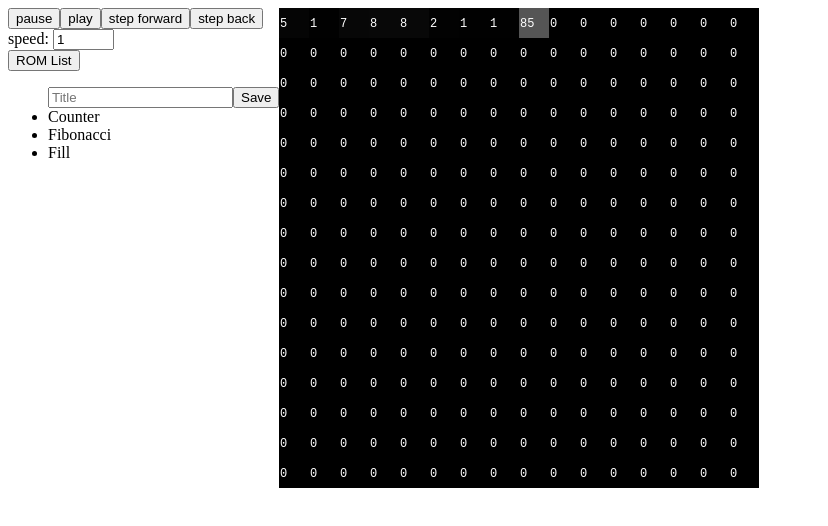
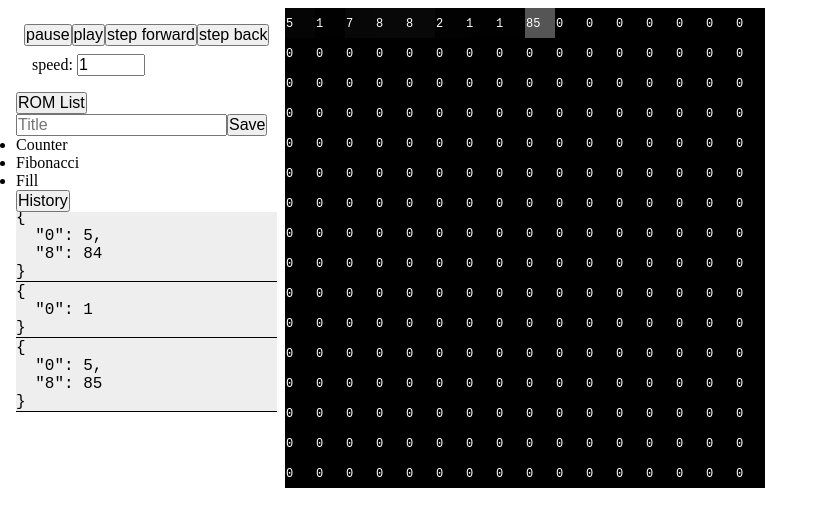
Before and after one commit to jistjoalal/web-emu, a plain HTML site: page index.html in a window 1280 px wide. Both pictures are taken after a click on the button "play". Shown: the whole page, without its empty margins (0-828 px from the left). Drawn offline with Linux system fonts and the light colour scheme.

Commit message:
add change history list

```diff
--- a/index.html
+++ b/index.html
@@ -5,6 +5,16 @@
     <meta name="viewport" content="width=device-width, initial-scale=1.0" />
     <meta http-equiv="X-UA-Compatible" content="ie=edge" />
     <title>emu</title>
+    <style>
+      * {
+        margin: 0;
+        padding: 0;
+        font-size: 16px;
+      }
+      div {
+        padding: 0.5em;
+      }
+    </style>
   </head>
   <body>
     <div id="root" />
--- a/src/Computer.js
+++ b/src/Computer.js
@@ -30,9 +30,6 @@ export default class Computer {
     }
   }
   save(changes) {
-    if (JSON.stringify(changes) == "{}") {
-      return;
-    }
     let inverseChanges = {};
     for (let k in changes) {
       inverseChanges[k] = this.mem[k];
@@ -46,17 +43,28 @@ export default class Computer {
   }
   cycle(n) {
     let batchChanges = {};
+    let listChanges = [];
+    let historyPopped = 0;
     for (let i = 0; i < Math.abs(n); i++) {
       let changes = {};
+      // moving forward in time
       if (n > 0) {
         changes = CPU(this.mem, this.int.bind(this));
+        if (JSON.stringify(changes) == "{}") break;
         this.save(changes);
-      } else {
+      }
+      // moving backward in time
+      else if (this.history.length) {
         changes = this.history.pop();
+        historyPopped++;
       }
+      listChanges.push(changes);
       batchChanges = { ...batchChanges, ...changes };
       this.mem = { ...this.mem, ...changes };
     }
+
+    if (n > 0) this.controls.addHistoryChanges(listChanges);
+    else this.controls.popHistoryChange(historyPopped);
     this.updateDisplay(batchChanges);
   }
   int(n) {
--- a/src/Controls.js
+++ b/src/Controls.js
@@ -5,15 +5,12 @@ export default class Controls {
     this.comp = comp;
 
     this.container = document.createElement("div");
-    // this.container.style.display = "flex";
-    // this.container.style.flexWrap = "wrap";
-    // this.container.style.alignItems = "flex-end";
-    // this.container.style.justifyContent = "center";
     this.container.style.float = "left";
     root.appendChild(this.container);
 
     this.initButtons();
     this.initRomList();
+    this.initHistory();
   }
 
   createButton(text, parent, onClick) {
@@ -95,4 +92,32 @@ export default class Controls {
       addRom(title);
     }
   }
+
+  initHistory() {
+    this.createButton("History", this.container, e => {
+      let d = this.history.style.display;
+      this.history.style.display = d ? "" : "none";
+    });
+    this.history = document.createElement("ol");
+    this.history.style.overflow = "scroll";
+    this.history.style.height = "200px";
+    this.container.appendChild(this.history);
+  }
+
+  addHistoryChanges(changes) {
+    for (let change of changes) {
+      const li = document.createElement("li");
+      this.history.appendChild(li);
+      li.style.borderBottom = "1px solid black";
+      li.style.background = "#eee";
+      li.innerHTML = `<pre>${JSON.stringify(change, null, 2)}</pre>`;
+      this.history.scrollTop = this.history.scrollHeight;
+    }
+  }
+
+  popHistoryChange(n) {
+    for (let i = 0; i < n && this.history.children.length; i++) {
+      this.history.removeChild(this.history.lastChild);
+    }
+  }
 }
```
Also changed, not shown: 1 other file.
